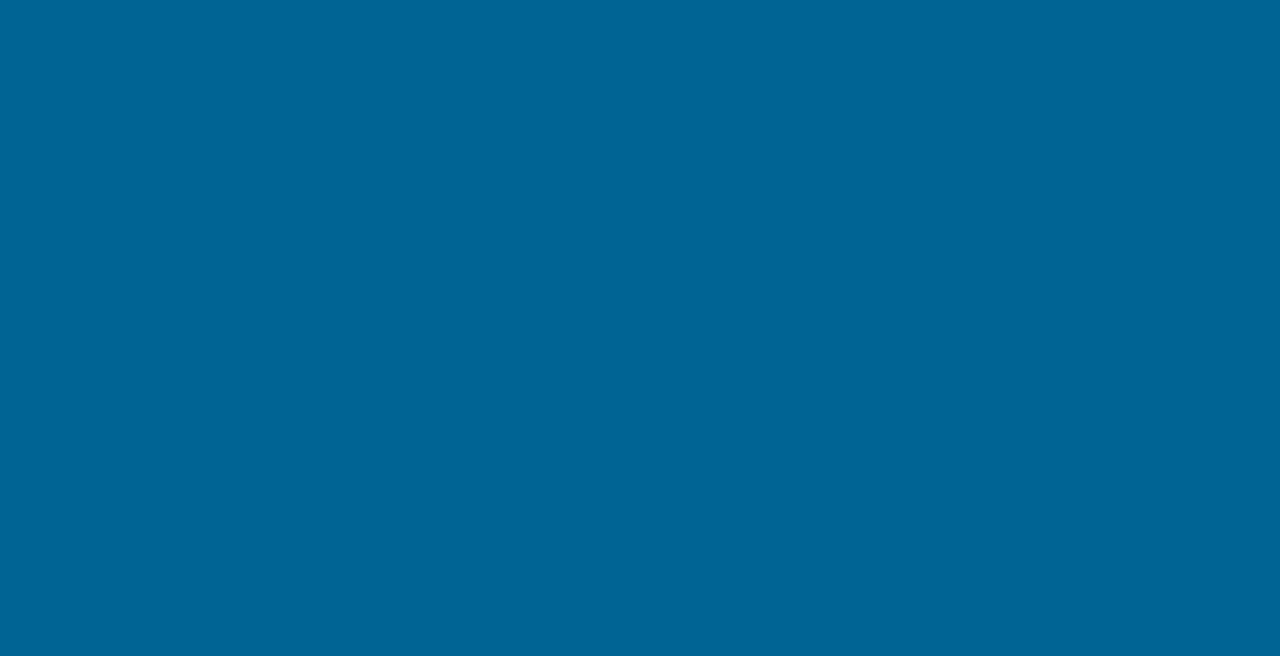
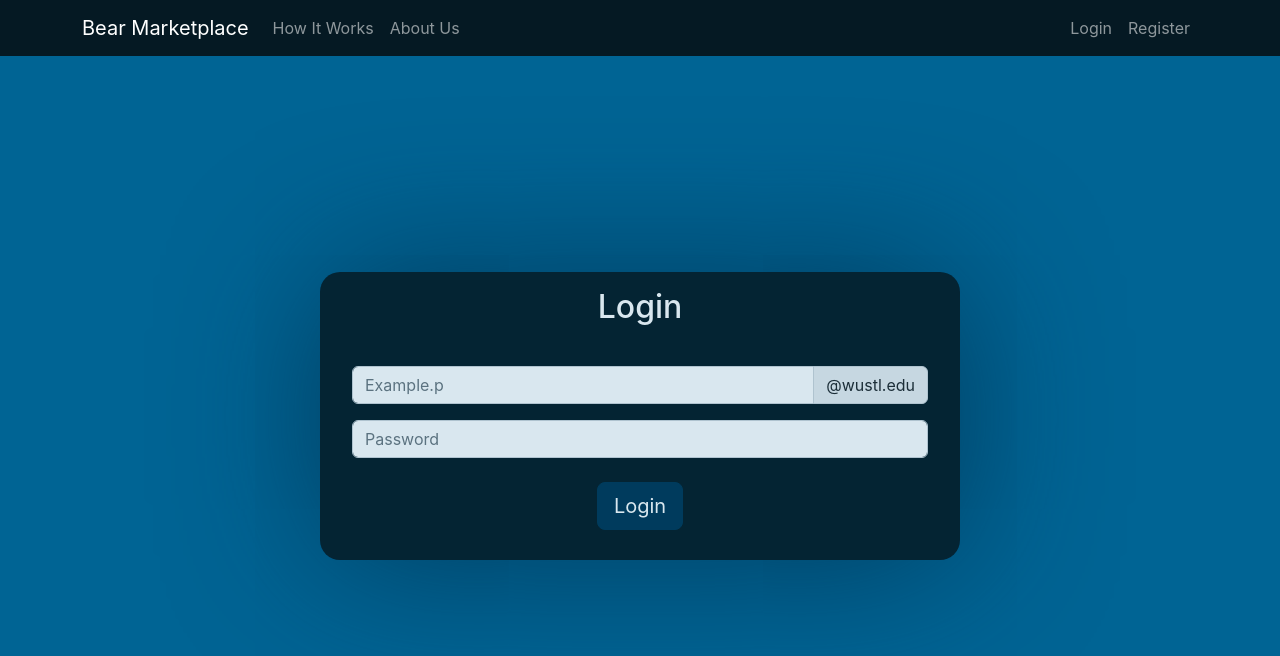
Before and after one commit to Phillip-Lisun/bearMarketPlace-498979, a React (Create React App) app in the folder client/: page /login in a window 1280 px wide. Before the commit this address had no page. Shown: the top 656 px of the page. Built offline with nearby package versions, Linux system fonts and the light colour scheme.

Commit message:
register and login

```diff
--- a/client/src/App.js
+++ b/client/src/App.js
@@ -6,6 +6,7 @@ import { BrowserRouter } from 'react-router-dom';
 
 import Welcome from './pages/Welcome/index.js';
 import Register from './pages/Register/index.js';
+import Login from './pages/Login/index.js';
 
 import './App.css';
 
@@ -17,6 +18,7 @@ class App extends Component {
         <Routes>
           <Route path="/" exact element={ <Welcome/> } />
           <Route path='/register' exact element={<Register/>}/>
+          <Route path='/login' exact element={<Login/>} />
         </Routes>
       </div>
     )
--- /dev/null
+++ b/client/src/pages/Login/index.js
@@ -0,0 +1,40 @@
+import React, { Component } from 'react';
+import Button from 'react-bootstrap/Button';
+import Alert from 'react-bootstrap/Alert';
+import WelcomeNav from '../../components/welcomeNavBar';
+import LoginForm from './loginForm.js';
+import './style.css';
+
+
+
+class Login extends Component {
+
+    render() {
+        return (
+            <div className="App">
+                <WelcomeNav></WelcomeNav>
+                <br />
+
+                <div className="body" id="login">
+                    <div className="loginFormDiv">
+                        <h2 id="loginHead">Login</h2>
+                            <LoginForm />
+                            <Button variant="primary" type="button" size="lg" id="loginButton" onClick={login}>
+                                    Login
+                            </Button>
+                    </div>
+                </div>
+            </div>
+
+
+
+        );
+
+    }
+}
+
+function login() {
+    alert("Login!");
+}
+
+export default Login;
--- /dev/null
+++ b/client/src/pages/Login/loginForm.js
@@ -0,0 +1,24 @@
+import React, {Component} from 'react';
+import Form from 'react-bootstrap/Form';
+import InputGroup from 'react-bootstrap/InputGroup';
+
+class LoginForm extends Component {
+    render() {
+        return(
+            <Form className="loginFormGrid">
+                <Form.Group class="mb-3" controlId="formGridEmail">
+                    <InputGroup>
+                        <Form.Control type="text" placeholder="Example.p" />
+                        <InputGroup.Text>@wustl.edu</InputGroup.Text>
+                    </InputGroup>
+                </Form.Group>
+                <Form.Group class="mb-3" controlId="password">
+                    <Form.Control type="password" placeholder="Password" />
+                </Form.Group>
+            </Form>
+
+        );
+    }
+}
+
+export default LoginForm;
--- /dev/null
+++ b/client/src/pages/Login/style.css
@@ -0,0 +1,44 @@
+#login {
+    margin-top: 15%;
+    display: flex;
+    justify-content: center;
+    align-items: center;
+    background-color: #006494;
+
+    /* height: 90rem; */
+}
+
+.loginFormDiv {
+    /* padding: 20%; */
+    /* margin-left: 20rem; */
+    padding-top: 1rem;
+    width: 40rem;
+    height: 18rem;
+    background-color: #051923;
+    box-shadow: 0 0 10rem #003554;
+    border-radius: 20px;
+    opacity: 85%;
+  }
+  .loginFormGrid {
+    padding-left: 2rem;
+    padding-right: 2rem;
+    padding-top: 2rem;
+    padding-bottom: 0.5rem;
+  }
+
+  #loginHead {
+    color: white;
+  }
+
+  #loginButton {
+    background-color: #003554;
+    border-color: #003554;
+  }
+  #loginButton:hover {
+    background-color: #0582CA;
+    opacity: 70%;
+  }
+
+  #fieldAlert {
+    display: none;
+  }
--- a/client/src/pages/Register/index.js
+++ b/client/src/pages/Register/index.js
@@ -1,6 +1,6 @@
 import React, { Component } from 'react';
 import { createRoot } from 'react-dom/client';
-import { Link } from 'react-router-dom';
+import { Navigate } from 'react-router-dom';
 import RegisterForm from './registerForm';
 import Button from 'react-bootstrap/Button';
 import Alert from 'react-bootstrap/Alert';
@@ -53,25 +53,25 @@ function register() {
     let pwd = document.getElementById("password").value;
     let pwdCheck = document.getElementById("passwordCheck").value;
 
-    if(firstname.trim() == "") {
+    if(firstname.trim() === "") {
         fieldAlert = fieldAlert + "First Name ";
     }
-    if(lastname.trim() == "") {
+    if(lastname.trim() === "") {
         fieldAlert = fieldAlert + "Last Name ";
     }
-    if(username.trim() == "") {
+    if(username.trim() === "") {
         fieldAlert = fieldAlert + "Username ";
     }
-    if(email.trim() == "@wustl.edu") {
+    if(email.trim() === "@wustl.edu") {
         fieldAlert = fieldAlert + "Email ";
     }
-    if(pwd.trim() == "") {
+    if(pwd.trim() === "") {
         fieldAlert = fieldAlert + "Password ";
     }
-    if(pwdCheck.trim() == "") {
+    if(pwdCheck.trim() === "") {
         fieldAlert = fieldAlert + "Renter Password ";
     }
-    if(fieldAlert != "") {
+    if(fieldAlert !== "") {
         addAlert(fieldAlert);
     }
 
@@ -82,7 +82,7 @@ function register() {
         document.getElementById("fieldAlert").style.display = "block";
     }
 
-    if(check == true) {
+    if(check === true) {
         const data = {"firstName": firstname, "lastName": lastname, "username": username, "email": email, "pwd": pwd};
         sendRegister(data);
     }
@@ -102,9 +102,23 @@ async function sendRegister(data) {
 
         const result = await response.json();
         console.log("Success:", result);
+
+        if(result.success === "true") {
+            window.location.href = '/login'
+        }
+        if(result.success === false) {
+            if(result.type === "Email") {
+                document.getElementById("fieldAlert").innerText = "Not Registered: Email in Use";
+                document.getElementById("fieldAlert").style.display = "block";
+            }
+        }
+
         } catch(error) {
         console.error("Error:", error);
+
     }
+
+
 }
 
 
--- a/client/src/pages/Welcome/index.js
+++ b/client/src/pages/Welcome/index.js
@@ -7,40 +7,12 @@ console.log("In welcome!");
 
 class Welcome extends Component {
 
-    constructor(props){
-        super(props);
-        this.state = {
-          message: []
-        }
-      }
-
-      // Fetch the list on first mount
-      componentDidMount() {
-        this.getMessage();
-      }
-
-    getMessage = () => {
-        fetch('/api')
-        .then(res => res.json())
-        .then(message => this.setState({message}))
-    }
-
-
     render () {
-
-        const {message} = this.state;
 
         return (
             <div className="App">
             <WelcomeNav />
             <h1>Welcome to Bear MarketPlace!</h1>
-            <p>{message}</p>
-            <Link to={'./register'}>
-                <button variant="raised">
-                    Register!
-                </button>
-            </Link>
-
             </div>
         );
     }
--- a/package.json
+++ b/package.json
@@ -10,9 +10,12 @@
   "author": "Phillip Lisun",
   "license": "ISC",
   "dependencies": {
+    "bcrypt": "^5.1.0",
     "cors": "^2.8.5",
     "express": "^4.18.2",
     "http": "^0.0.1-security",
-    "mongodb": "^5.2.0"
+    "mongodb": "^5.2.0",
+    "mongoose": "^7.0.4",
+    "nodemon": "^2.0.22"
   }
 }
```
Also changed, not shown: 1 other file (tests, documents, lock files or other folders).
